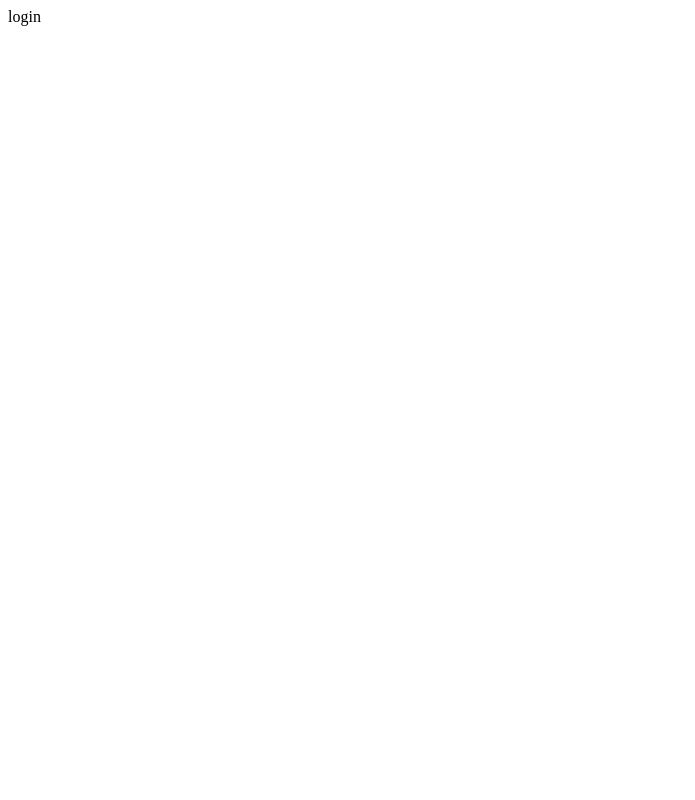
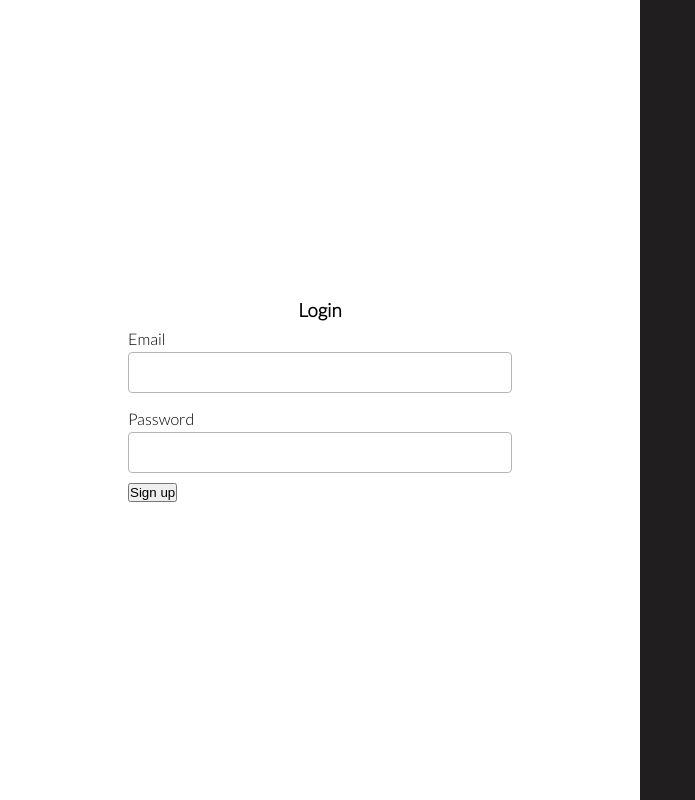
Before and after one commit to leandrohl/google-login, a React (Create React App) app: page /login in a window 1280 px wide. Shown: the whole page, without its empty margins (0-695 px from the left). Built offline with nearby package versions, Linux system fonts and the light colour scheme.

Commit message:
feat: finalizando componente de input

```diff
--- a/public/index.html
+++ b/public/index.html
@@ -10,20 +10,16 @@
       content="Web site created using create-react-app"
     />
     <link rel="apple-touch-icon" href="%PUBLIC_URL%/logo192.png" />
-    <!--
-      manifest.json provides metadata used when your web app is installed on a
-      user's mobile device or desktop. See https://developers.google.com/web/fundamentals/web-app-manifest/
-    -->
+
     <link rel="manifest" href="%PUBLIC_URL%/manifest.json" />
-    <!--
-      Notice the use of %PUBLIC_URL% in the tags above.
-      It will be replaced with the URL of the `public` folder during the build.
-      Only files inside the `public` folder can be referenced from the HTML.
 
-      Unlike "/favicon.ico" or "favicon.ico", "%PUBLIC_URL%/favicon.ico" will
-      work correctly both with client-side routing and a non-root public URL.
-      Learn how to configure a non-root public URL by running `npm run build`.
-    -->
+    <link rel="preconnect" href="https://fonts.googleapis.com" />
+    <link rel="preconnect" href="https://fonts.gstatic.com" crossorigin />
+    <link
+      href="https://fonts.googleapis.com/css2?family=Lato:wght@300&display=swap"
+      rel="stylesheet"
+    />
+
     <title>React App</title>
   </head>
   <body>
--- a/src/App.tsx
+++ b/src/App.tsx
@@ -1,16 +1,22 @@
 import React from 'react'
 import { BrowserRouter } from 'react-router-dom'
+import { ThemeProvider } from 'styled-components'
 import { AuthProvider } from './contexts'
 import RoutesDom from './routes'
+import { defaultTheme } from './styles/theme'
+import GlobalStyle from './styles/global'
 
 const App: React.FC = () => {
   return (
     <div className="App">
-      <BrowserRouter>
-        <AuthProvider>
-          <RoutesDom />
-        </AuthProvider>
-      </BrowserRouter>
+      <ThemeProvider theme={defaultTheme}>
+        <BrowserRouter>
+          <AuthProvider>
+            <RoutesDom />
+          </AuthProvider>
+        </BrowserRouter>
+        <GlobalStyle />
+      </ThemeProvider>
     </div>
   )
 }
--- /dev/null
+++ b/src/components/Input/index.tsx
@@ -0,0 +1,31 @@
+import React, { InputHTMLAttributes } from 'react'
+
+import * as S from './styles'
+
+interface IPropsInput extends InputHTMLAttributes<HTMLInputElement> {
+  label: string
+  fullWidth?: boolean
+  error: boolean
+  errorText: string
+}
+
+const Input: React.FC<IPropsInput> = (props: IPropsInput) => {
+  const { label, name, onChange, value, fullWidth, type, error, errorText } = props
+
+  return (
+    <S.ContainerInput fullWidth={fullWidth}>
+      <label htmlFor={name}>{label}</label>
+      <S.Input
+        id={name}
+        name={name}
+        onChange={onChange}
+        value={value}
+        type={type}
+        error={error}
+      />
+      {(errorText.length > 0) && <span>{errorText}</span>}
+    </S.ContainerInput>
+  )
+}
+
+export default Input
--- /dev/null
+++ b/src/components/Input/styles.ts
@@ -0,0 +1,26 @@
+/* eslint-disable @typescript-eslint/strict-boolean-expressions */
+import styled from 'styled-components'
+
+export const ContainerInput = styled.div<{ fullWidth?: boolean }>`
+  display: flex;
+  flex-direction: column;
+  padding: 8px 0;
+  width: ${props => props.fullWidth && '100%'};
+
+  > label {
+    margin-bottom: 4px;
+  }
+
+  > span {
+    color: ${({ theme }) => theme.error};
+    font-size: 14px;
+  }
+`
+
+export const Input = styled.input<{error: boolean}>`
+  padding: 12px 8px;
+  border-radius: 4px;
+  outline-color: ${({ theme }) => theme.primary};
+  outline-width: thin;
+  border: 1px solid ${({ theme, error }) => error ? theme.error : theme.gray3};
+`
--- a/src/contexts/index.tsx
+++ b/src/contexts/index.tsx
@@ -18,9 +18,6 @@ export const AuthProvider: React.FC<PropsWithChildren> = ({ children }) => {
   const navigate = useNavigate()
 
   const localStorage = new LocalStorage()
-
-  console.log(user)
-
   useEffect(() => {
     const user = localStorage.getLocalStorage<IUser>(KEY_USER)
     if (user != null) {
--- a/src/pages/Login/index.tsx
+++ b/src/pages/Login/index.tsx
@@ -1,9 +1,42 @@
-import React from 'react'
+import React, { useState } from 'react'
+import Input from '../../components/Input'
 
 import * as S from './styles'
+import { ILoginForm } from './types'
 
 const Login: React.FC = () => {
-  return <S.Container>login</S.Container>
+  const [loginForm, setLoginForm] = useState(new ILoginForm())
+
+  return (
+    <S.Container>
+      <S.Content>
+        <S.Form>
+          <h1>Login</h1>
+          <Input
+            label='Email'
+            name='email'
+            onChange={(e) => setLoginForm({ ...loginForm, email: e.target.value })}
+            value={loginForm.email}
+            error={loginForm.error.email !== '' }
+            errorText={loginForm.error.email}
+            fullWidth
+          />
+          <Input
+            label='Password'
+            name='password'
+            onChange={(e) => setLoginForm({ ...loginForm, password: e.target.value })}
+            value={loginForm.password}
+            error={loginForm.error.password !== ''}
+            errorText={loginForm.error.password}
+            fullWidth
+          />
+          <button> Sign up</button>
+        </S.Form>
+      </S.Content>
+      <S.Carousel>
+      </S.Carousel>
+    </S.Container>
+  )
 }
 
 export default Login
--- a/src/pages/Login/styles.ts
+++ b/src/pages/Login/styles.ts
@@ -2,4 +2,26 @@ import styled from 'styled-components'
 
 export const Container = styled.main`
   display: flex;
+  height: 100vh;
 `
+
+export const Content = styled.section`
+  flex: 1;
+  display: flex;
+  flex-direction: column;
+  align-items: center;
+  justify-content: center;
+`
+
+export const Form = styled.section`
+  width: 60%;
+
+  > h1 {
+    text-align: center;
+  }
+`
+
+export const Carousel = styled.section`
+  flex: 1;
+  background: ${props => props.theme.primary};
+`
--- /dev/null
+++ b/src/pages/Login/types.ts
@@ -0,0 +1,10 @@
+export class ILoginForm {
+  email = ''
+  password = ''
+  error = new ILoginError()
+}
+
+export class ILoginError {
+  email = ''
+  password = ''
+}
--- /dev/null
+++ b/src/styles/global.ts
@@ -0,0 +1,17 @@
+import { createGlobalStyle } from 'styled-components'
+
+export default createGlobalStyle`
+  * {
+      margin: 0;
+      padding: 0;
+      box-sizing: border-box;
+  }
+  html, body, #root {
+     -webkit-font-smoothing: antialiased !important;
+     font-family: 'Lato', sans-serif;
+
+  }
+  button {
+    cursor : pointer;
+  }
+`
--- /dev/null
+++ b/src/styles/theme.ts
@@ -0,0 +1,17 @@
+
+export const defaultTheme = {
+  gray1: '#f8f9fa',
+  gray2: '#e0e0e0',
+  gray3: '#b5b5b5',
+  gray4: 'rgb(118, 118, 118)',
+  white: '#fff',
+  black: '#000',
+  primary: '#201E1E',
+  secondary: '#0096C7',
+  error: '#CE0D30',
+  warning: '#FBB743',
+  success: '#328A47',
+  shadow: 'rgba(0, 0, 0, 0.16) 0px 1px 4px',
+  shadow2: 'rgba(0, 0, 0, 0.10) 0px 1px 4px',
+  shadow3: 'rgba(100, 100, 111, 0.2) 0px 7px 29px 0px',
+}
```
